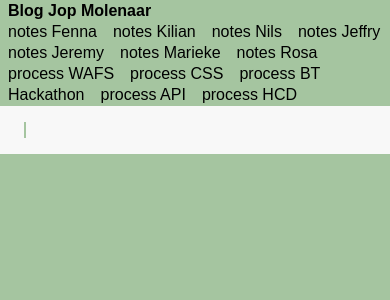
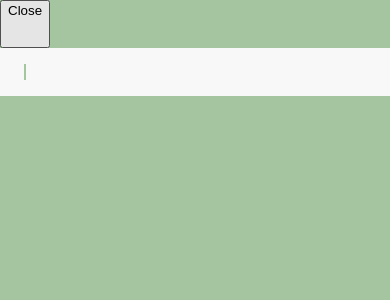
Before and after one commit to JopMolenaar/processJournal-JopMolenaar-WebDevDes, a Node server app: template views/index.ejs in a window 390 px wide. Shown: the top 300 px of the page. Run offline with Node 20, Linux system fonts and the light colour scheme; the template is opened without the code that fills it, so the values that code supplies are empty.

Commit message:
content + nav op mobiel

```diff
--- /dev/null
+++ b/static/js/navBarMobile.js
@@ -0,0 +1,7 @@
+const button = document.querySelector("button.openCloseNav");
+const body = document.querySelector("body");
+const classToAdd = "nav-open";
+
+button.addEventListener("click", () => {
+    body.classList.toggle(classToAdd);
+});
--- a/static/styles/navLayout.css
+++ b/static/styles/navLayout.css
@@ -23,11 +23,11 @@
     }
     header nav ul {
         margin: 0;
-        padding: 0;
+        padding: 0.4em;
         width: 100%;
         display: flex;
         flex-wrap: wrap;
-        /* gap: 1.5rem; */
+        gap: 0.3rem;
         column-gap: auto;
     }
     nav ul li {
@@ -55,13 +55,59 @@
     }
 }
 
+.openCloseNav {
+    display: none;
+}
+
+
+@media (max-width: 43.75em){
+    body {
+        position: relative;
+    }
+    body.nav-open {
+        overflow: hidden;
+        & header nav {
+            transform: translate(0%);
+        }
+    }
+    header {
+        height: 3em;
+    }
+    header nav {
+        display: flex;
+        justify-content: center;
+        align-items: center;
+        width: 100vw;
+        position: absolute;
+        z-index: 99;
+        inset: 0;
+        height: 100vh;
+        background-color: var(--color-body);
+        z-index: 9;
+        transform: translate(-100%);
+        transition: 600ms ease;
+    }
+    header .openCloseNav {
+        display: flex;
+        /* position: absolute; */
+        top: 2em;
+        left: 2em;
+        z-index: 999;
+    }
+    header nav ul {
+        flex-direction: column;
+        width: fit-content;
+        gap: 1.3em;
+        & li {
+            width: fit-content;
+            font-size: 1.4em;
+        }
+    }
+}
 
 
 
-
-
-
-@media (min-width: 60em){
+@media (min-width: 65em){
     body {
         display: flex;
     }
@@ -90,14 +136,14 @@
         color: var(--color-text-nav);
     }
     header a h1 {
-        font-size: 1em;
+        font-size: 1.2em;
         margin: 0;
         height: 100%;
         display: flex;
         place-items: center;
     }
     header nav {
-        width: 10em;
+        width: 17em;
     }
     header nav ul {
         margin: 0;
--- a/views/index.ejs
+++ b/views/index.ejs
@@ -13,21 +13,23 @@
             <nav class="pagesNav">
                 <ul>
                     <li><a href="/home"><h1>Blog Jop Molenaar</h1></a></li>
-                    <li><a href="/notesFenna">notes Fenna</a></li>
-                    <li><a href="/notesKilian">notes Kilian</a></li>
-                    <li><a href="/notesNils">notes Nils</a></li>
-                    <li><a href="/notesJeffry">notes Jeffry</a></li>
-                    <li><a href="/notesJeremy">notes Jeremy</a></li>
-                    <li><a href="/notesMarieke">notes Marieke</a></li>
-                    <li><a href="/notesRosa">notes Rosa</a></li>
-                    <li><a href="/processWAFS">process WAFS</a></li>
-                    <li><a href="/processCSS">process CSS</a></li>
-                    <li><a href="#">process BT</a></li>
+                    <li><a href="/notesFenna">Fenna de Wilde</a></li>
+                    <!-- de Wilde? -->
+                    <li><a href="/notesKilian">Kilian Valkhof</a></li>
+                    <li><a href="/notesNils">Nils Binder</a></li>
+                    <li><a href="/notesMarieke">Marieke en Pim</a></li>
+                    <li><a href="/notesRosa">Rosa Schuurman</a></li>
+                    <li><a href="/notesJeffry">Jeffry Arts</a></li>
+                    <li><a href="/notesJeremy">Jeremy Keith</a></li>
+                    <li><a href="/processWAFS">Web App From Scratch</a></li>
+                    <li><a href="/processCSS">CSS to the rescue</a></li>
+                    <li><a href="#">Browser Technologies</a></li>
                     <li><a href="/Hackathon">Hackathon</a></li>
-                    <li><a href="/processAPI">process API</a></li>
-                    <li><a href="/processHCD">process HCD</a></li>
+                    <li><a href="/processAPI">API</a></li>
+                    <li><a href="/processHCD">Human Centered Design</a></li></ul>
                 </ul>
             </nav>
+            <button class="openCloseNav" aria-label="Sluit de navigatie">Close</button>
         </header>
         <main>
             <!-- <section> -->
@@ -40,5 +42,6 @@
             <!-- </section> -->
         </main>
         <script src="js/script.js"></script>
+        <script src="js/navBarMobile.js"></script>
     </body>
 </html>
```
Also changed, not shown: static/notesJeremy.md (+1 -1 lines), static/styles/home.css (+10 -1 lines), views/home.ejs (+15 -13 lines).
